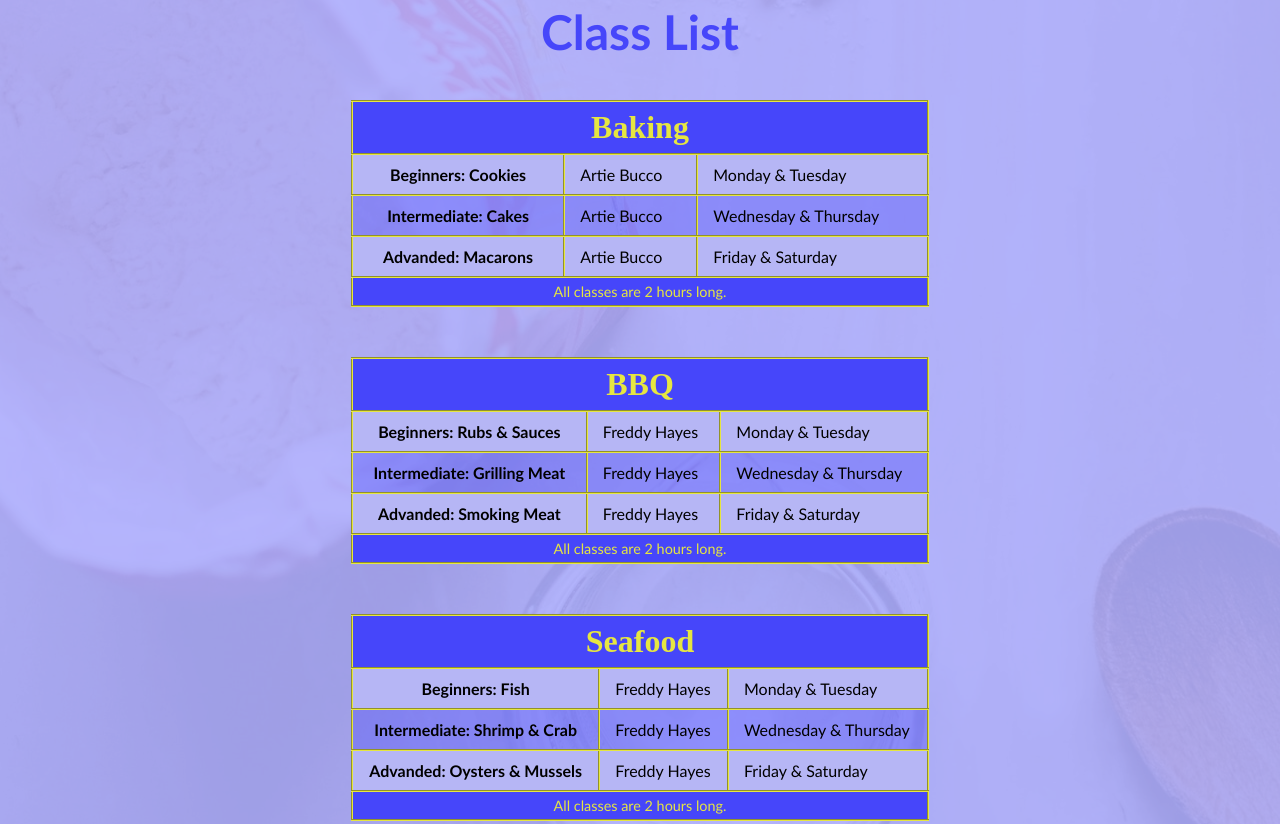
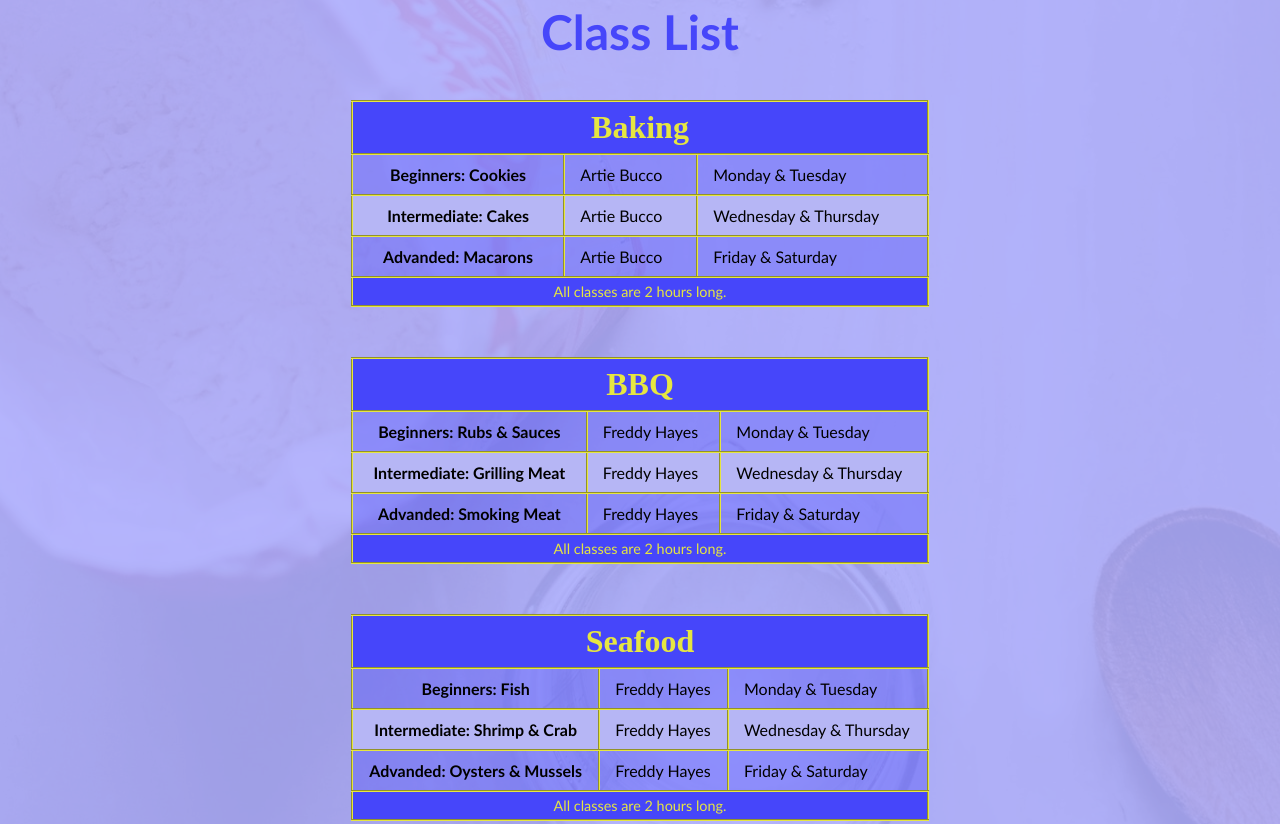
Before and after one commit to Justin-L-Kennedy/FED1StudioProject, a plain HTML site: page FED1StudioProject/Classes.html in a window 1280 px wide. Shown: the part 1377-2201 px from the top of the page. Drawn offline with Linux system fonts and the light colour scheme.

Commit message:
Styling update

```diff
--- a/FED1StudioProject/css/custom.css
+++ b/FED1StudioProject/css/custom.css
@@ -262,7 +262,7 @@ header h1, header p {
     border-collapse: collapse;
 }
 
-    .classTable tr:nth-child(odd) {
+    .classTable tbody tr:nth-child(even) {
         background-color: #f2f2f2;
     }
 
```
